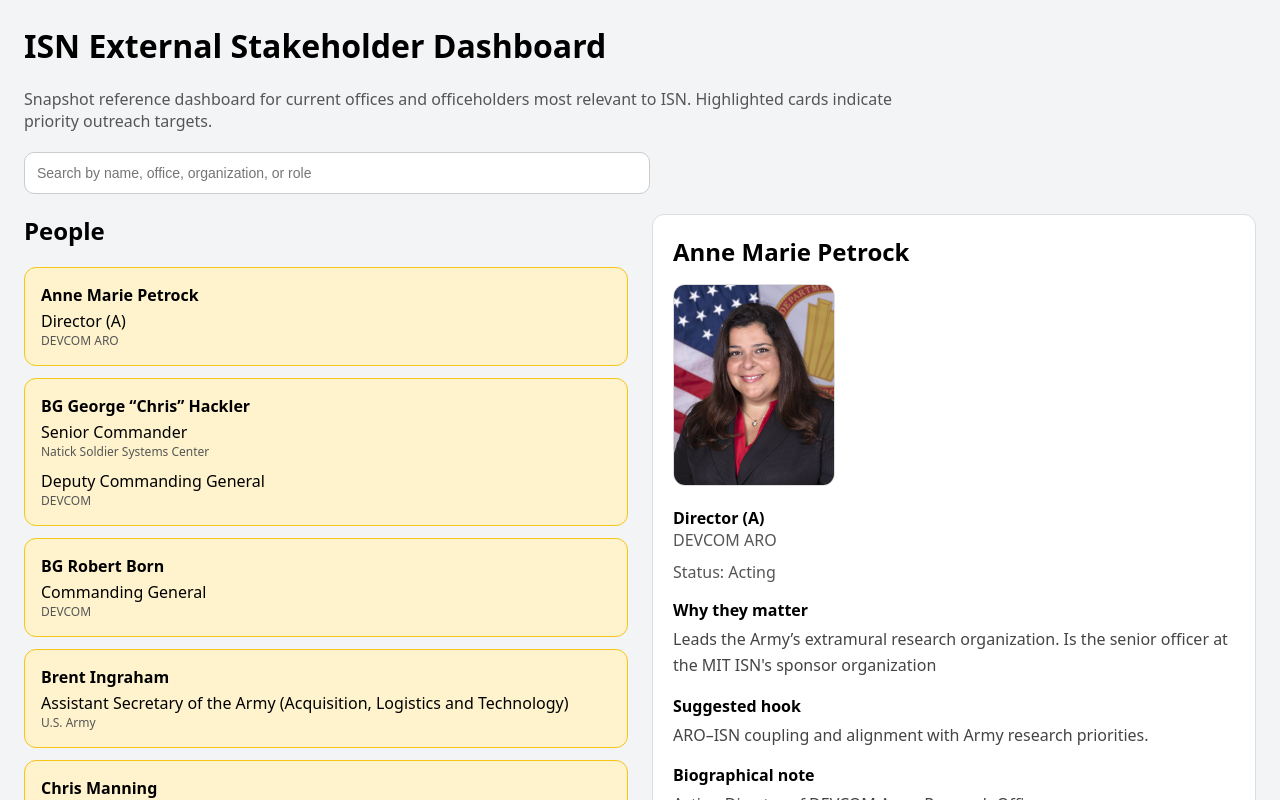
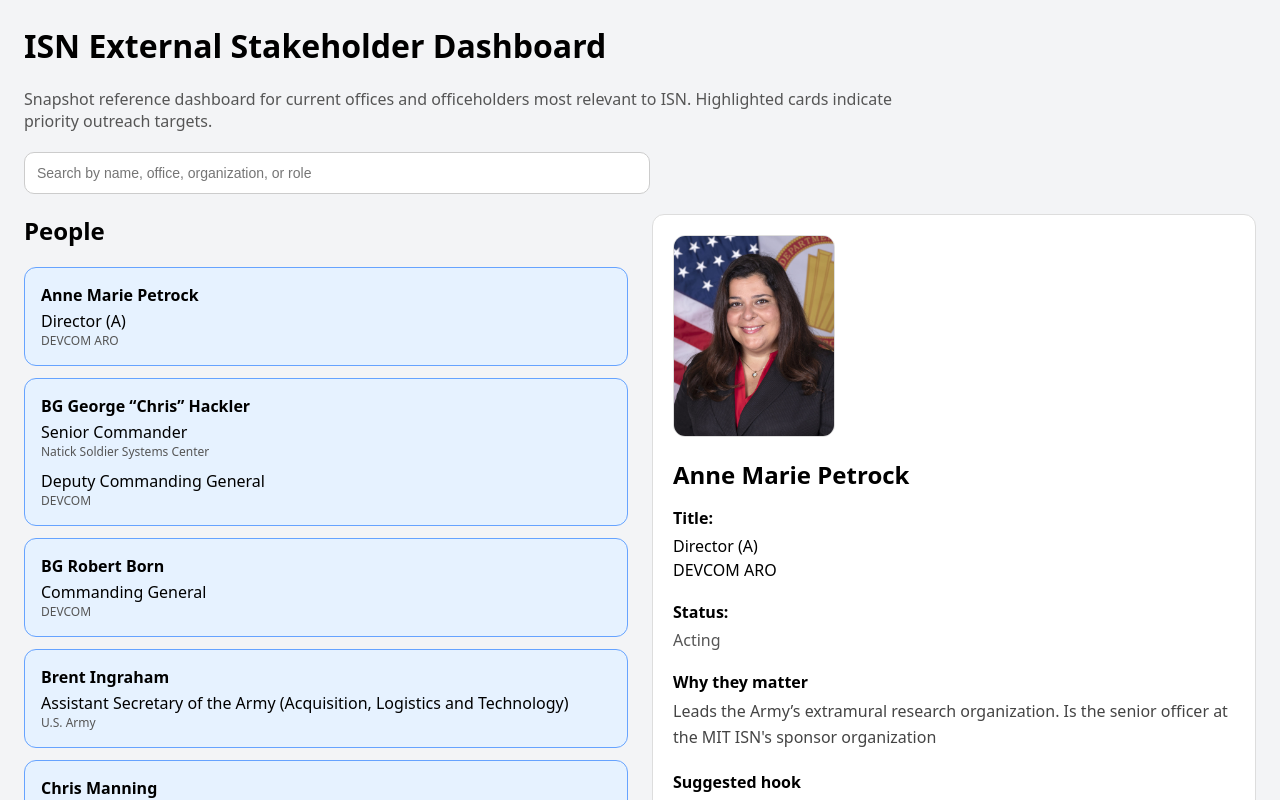
Before and after one commit to fhadley/isn-dashboard, a React (Vite) app: page / in a window 1280 px wide. Shown: the top 800 px of the page. Built offline with nearby package versions, Linux system fonts and the light colour scheme.

Commit message:
Change highlight color to sky blue

```diff
--- a/src/App.jsx
+++ b/src/App.jsx
@@ -15,8 +15,8 @@
     cursor: "pointer",
   },
   highlight: {
-    background: "#fff3cd",
-    border: "1px solid #f5c518",
+    background: "#e6f2ff",
+    border: "1px solid #66a3ff",
   },
 };
 
@@ -28,6 +28,7 @@
   fontSize: 12,
   color: "#555",
 };
+
 
 function primaryPosition(person) {
   return person.positions && person.positions.length > 0
@@ -181,10 +182,6 @@
             <div>Loading…</div>
           ) : (
             <>
-              <h2 style={{ marginTop: 0, marginBottom: "16px" }}>
-                {selected.name}
-              </h2>
-
               {selected?.photo && (
                 <img
                   src={selected.photo}
@@ -200,34 +197,45 @@
                 />
               )}
 
-              <div style={{ marginBottom: "16px" }}>
+              <h2 style={{ marginTop: 0, marginBottom: "16px" }}>
+                {selected.name}
+              </h2>
+
+              <div style={{ marginBottom: "20px" }}>
+                <strong>Title:</strong>
+
                 {(selected?.positions || []).map((pos, i) => (
-                  <div key={i} style={{ marginBottom: "10px" }}>
-                    <div style={{ fontWeight: "600" }}>{pos.title}</div>
-                    <div style={{ color: "#555" }}>{pos.org}</div>
+                  <div key={i} style={{ marginTop: i === 0 ? "6px" : "10px" }}>
+                    <div>{pos.title}</div>
+                    <div style={{ marginTop: "2px" }}>
+                      {pos.org}
+                    </div>
                   </div>
                 ))}
+              </div>
 
-                <div style={{ color: "#555" }}>
-                  Status: {selected?.status}
+              <div style={{ marginBottom: "20px" }}>
+                <strong>Status:</strong>
+                <div style={{ marginTop: "6px", color: "#555" }}>
+                  {selected?.status}
                 </div>
               </div>
 
-              <div style={{ marginBottom: "16px" }}>
+              <div style={{ marginBottom: "20px" }}>
                 <strong>Why they matter</strong>
                 <div style={{ marginTop: "6px", color: "#444", lineHeight: 1.6 }}>
                   {selected.why}
                 </div>
               </div>
 
-              <div style={{ marginBottom: "16px" }}>
+              <div style={{ marginBottom: "20px" }}>
                 <strong>Suggested hook</strong>
                 <div style={{ marginTop: "6px", color: "#444", lineHeight: 1.6 }}>
                   {selected.hook}
                 </div>
               </div>
 
-              <div style={{ marginBottom: "16px" }}>
+              <div style={{ marginBottom: "20px" }}>
                 <strong>Biographical note</strong>
                 <div style={{ marginTop: "6px", color: "#444", lineHeight: 1.6 }}>
                   {selected.bio}
```
